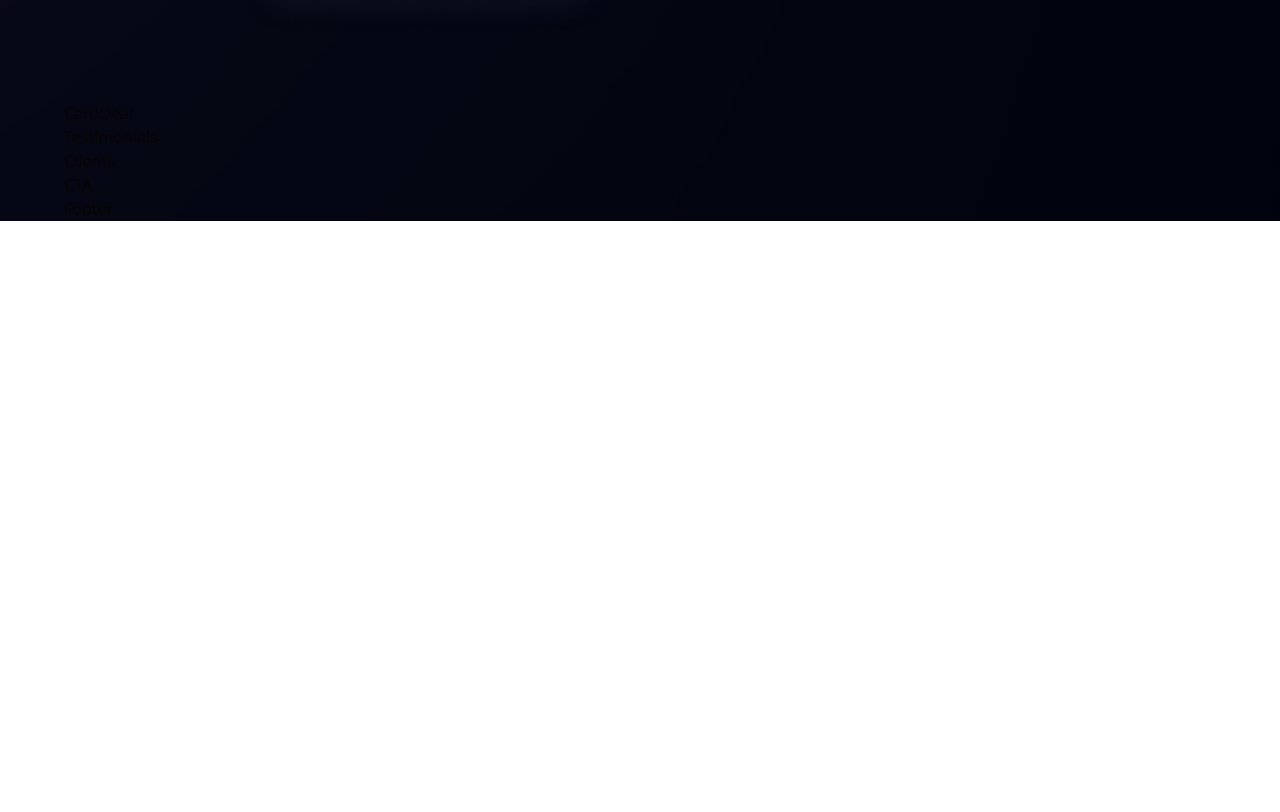
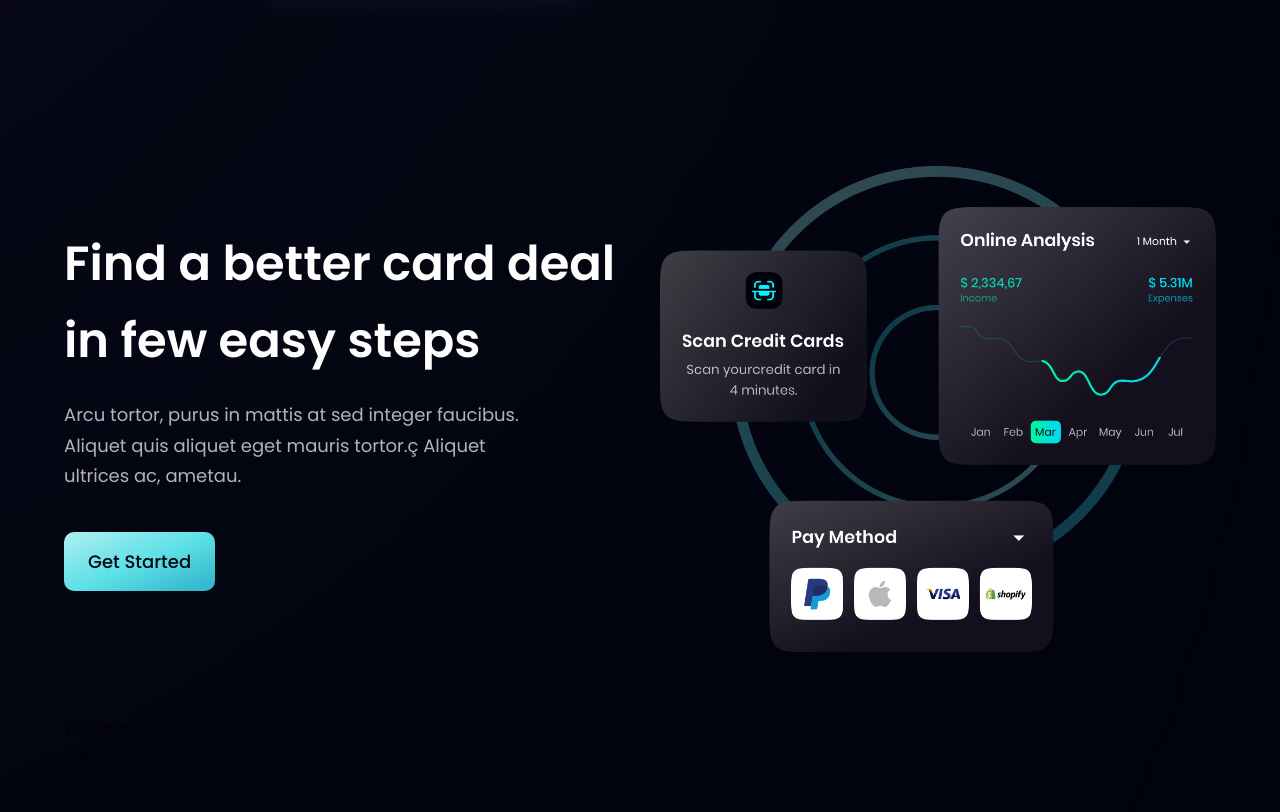
Before and after one commit to tugrankenger/react-responsive-website-with-tailwind, a React (Vite) app: page / in a window 1280 px wide. Shown: the part 2088-2900 px from the top of the page. Before the commit the page ends 2309 px from the top, so only its background shows below. Built offline with nearby package versions, Linux system fonts and the light colour scheme.

Commit message:
complete cardDeal section

```diff
--- a/src/components/CardDeal.jsx
+++ b/src/components/CardDeal.jsx
@@ -1,9 +1,25 @@
-import React from 'react'
+import {card} from '../assets'
+import styles, {layout} from '../style'
+import Button from './Button'
 
-const CardDeal = () => {
-  return (
-    <div>CardDeal</div>
+const CardDeal = () =>
+  (
+    <section className={layout.section}>
+      <div className={layout.sectionInfo}>
+        <h2 className={styles.heading2}>
+          Find a better card deal <br className='sm:block hidden' /> in few easy steps
+        </h2>
+        <p className={`${styles.paragraph} max-w-[470px] mt-5`}>
+        Arcu tortor, purus in mattis at sed integer faucibus. Aliquet quis
+        aliquet eget mauris tortor.ç Aliquet ultrices ac, ametau.
+        </p>
+        <Button styles={"mt-10"}/>
+      </div>
+      <div className={layout.sectionImg}>
+        <img src={card} alt="card" className='w-[100%] h-[100%]' />
+      </div>
+    </section>
   )
-}
+
 
 export default CardDeal
```
